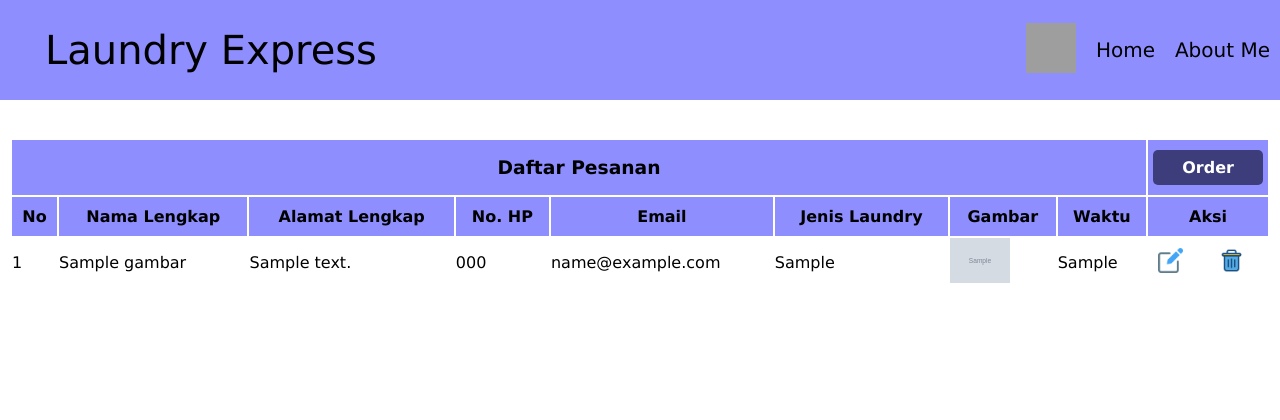
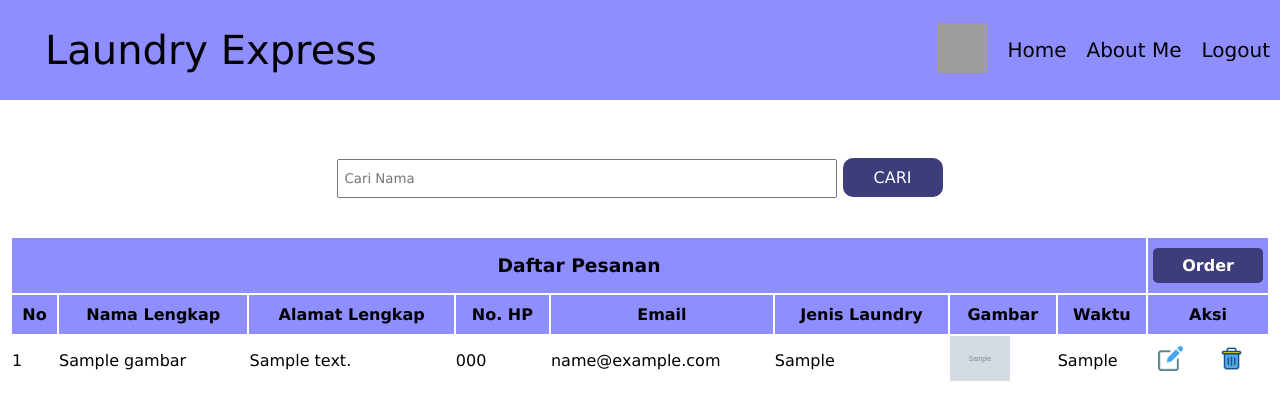
Before and after one commit to atikamaulidaz/POSTTEST7-WEB, a PHP site: page /POSTTEST7-WEB/Posttest7/data.php in a window 1280 px wide. Shown: the top 420 px of the page. Run offline with PHP 8.4, Linux system fonts and the light colour scheme; the visitor is signed in with stand-in values (Sample User, id 1); tables that the repository leaves empty or names only in its code hold one stand-in row (values such as "Sample post"); grey boxes marked "Sample" are stand-in pictures; grey boxes are pictures that could not be loaded.

Commit message:
Update Posttest7

```diff
--- a/Posttest7/aboutme.php
+++ b/Posttest7/aboutme.php
@@ -22,11 +22,10 @@ $username = $_SESSION["username"];
         <div class="list-header">
             <ul>
                 <li><button id="switch"><img src="images/night-mode.png" width="50px" height="50px"></button></li>
-                <li ><a href="http://localhost/Posttest7/beranda.php" style="text-decoration: none;">Home</a></li>
+                <li ><a href="http://localhost/POSTTEST7-WEB/Posttest7/beranda.php" style="text-decoration: none;">Home</a></li>
                 <li><a href="aboutme.php" style="text-decoration: none;">About Me</a></li>
                 <li><a href="data.php" style="text-decoration: none;">Buat Pesanan</a></li>
                 <li><a href="logout.php" style="text-decoration: none;">Logout</a></li>
-                <!-- <li><a href="login.php" style="text-decoration: none;">Login/Daftar</a></li> -->
             </ul>
         </div>
     </div>
--- a/Posttest7/beranda.php
+++ b/Posttest7/beranda.php
@@ -15,7 +15,6 @@ if (!isset($_SESSION['login'])) {
     <script>
         alert("Selamat Datang Di Website Laundry Express");
     </script>
-    <!-- <script src="java.js"></script> -->
 </head>
 <body>
     <div class="header">
@@ -27,14 +26,10 @@ if (!isset($_SESSION['login'])) {
                 <li><a href="aboutme.php" style="text-decoration: none;">About Me</a></li>
                 <li><a href="data.php" style="text-decoration: none;">Buat Pesanan</a></li>
                 <li><a href="logout.php" style="text-decoration: none;">Logout</a></li>
-                <!-- <li><a href="login.php" style="text-decoration: none;">Login/Daftar</a></li> -->
             </ul>
         </div>
     </div>
     <div class="main">
-        <!-- <h1>Halo, </h1>
-        <div id="halo">
-            <h1>nama</h1> -->
         </div>
         <div class="logo">
             <center><img src="images/laundry.png"></center>
--- a/Posttest7/css/styleData.css
+++ b/Posttest7/css/styleData.css
@@ -70,7 +70,7 @@ label {
   text-decoration: none;
   padding: 8px 5px;
   border-radius: 5px;
-  background-color: rgb(61, 61, 124);;
+  background-color: rgb(61, 61, 124);
   color: white;
   display: flex;
   justify-content: center;
--- /dev/null
+++ b/Posttest7/css/styleSearch.css
@@ -0,0 +1,20 @@
+.cari {
+    display: flex;
+    justify-content: center;
+    margin-top: 20px;
+  }
+
+.search {
+    padding: 10px 5px;
+    width: 500px;
+}
+
+.button-search {
+    padding: 10px;
+    width: 100px;
+    font-size: medium;
+    background-color: rgb(61, 61, 124);
+    color: white;
+    border:none;
+    border-radius: 10px;
+}
--- a/Posttest7/data.php
+++ b/Posttest7/data.php
@@ -13,6 +13,7 @@ require "koneksi.php";
     <meta name="viewport" content="width=device-width, initial-scale=1.0">
     <link rel="stylesheet" href="css/styleData.css">
     <link rel="stylesheet" href="css/stylesheet.css">
+    <link rel="stylesheet" href="css/styleSearch.css">
     <title>DAFTAR PESANAN</title>
 </head>
 
@@ -22,10 +23,18 @@ require "koneksi.php";
         <div class="list-header">
             <ul>
                 <li><button id="switch"><img src="images/night-mode.png" width="50px" height="50px"></button></li>
-                <li><a href="http://localhost/Posttest7/beranda.php" style="text-decoration: none;">Home</a></li>
+                <li><a href="http://localhost/POSTTEST7-WEB/Posttest7/beranda.php" style="text-decoration: none;">Home</a></li>
                 <li><a href="aboutme.php" style="text-decoration: none;">About Me</a></li>
+                <li><a href="logout.php" style="text-decoration: none;">Logout</a></li>
             </ul>
         </div>
+    </div>
+    <br><br>
+    <div class="cari">
+        <form action="" method="get">
+            <input type="search" name="search" id="search" placeholder="Cari Nama" class="search">
+            <input type="submit" name="submit" value="CARI" class="button-search">
+        </form>
     </div>
     <br><br>
     <div class="tabel center" style="overflow-x: auto;">
@@ -53,9 +62,15 @@ require "koneksi.php";
             </thead>
             <tbody>
                 <?php
-                $query = mysqli_query($db, "SELECT * FROM laundry INNER JOIN gambar ON laundry.id=gambar.id");
+                $no = 1;
+                if (isset($_GET['submit'])) {
+                    $search = $_GET['search'];
+                    $query = mysqli_query($db, "SELECT * FROM laundry INNER JOIN gambar ON laundry.id=gambar.id WHERE nama LIKE '%$search%'");;
+                } else {
+                    $query = mysqli_query($db, "SELECT * FROM laundry INNER JOIN gambar ON laundry.id=gambar.id");
+                }
+                $i = 1;
                 // $query = mysqli_query($db, "SELECT * FROM laundry");
-                $i = 1;
                 while ($row = mysqli_fetch_assoc($query)) {
                 ?>
                 <tr>
--- a/Posttest7/hapus.php
+++ b/Posttest7/hapus.php
@@ -1,5 +1,9 @@
 <?php
 require "koneksi.php";
+session_start();
+if (!isset($_SESSION['login'])) {
+    header("Location: login.php");
+}
 if(isset($_GET['id'])){
   $query_lihat = mysqli_query($db, "SELECT * FROM gambar WHERE id = $_GET[id]");
   $result = mysqli_fetch_assoc($query_lihat);
--- a/Posttest7/logout.php
+++ b/Posttest7/logout.php
@@ -2,7 +2,5 @@
 session_start();
 session_unset();
 session_destroy();
-
-
 header("Location: login.php")
 ?>
--- a/Posttest7/tambah.php
+++ b/Posttest7/tambah.php
@@ -1,5 +1,9 @@
 <?php
 require "koneksi.php";
+session_start();
+if (!isset($_SESSION['login'])) {
+    header("Location: login.php");
+}
 if(isset($_POST['submit'])){
     $nama = $_POST['nama'];
     $alamat = $_POST['alamat'];
```
